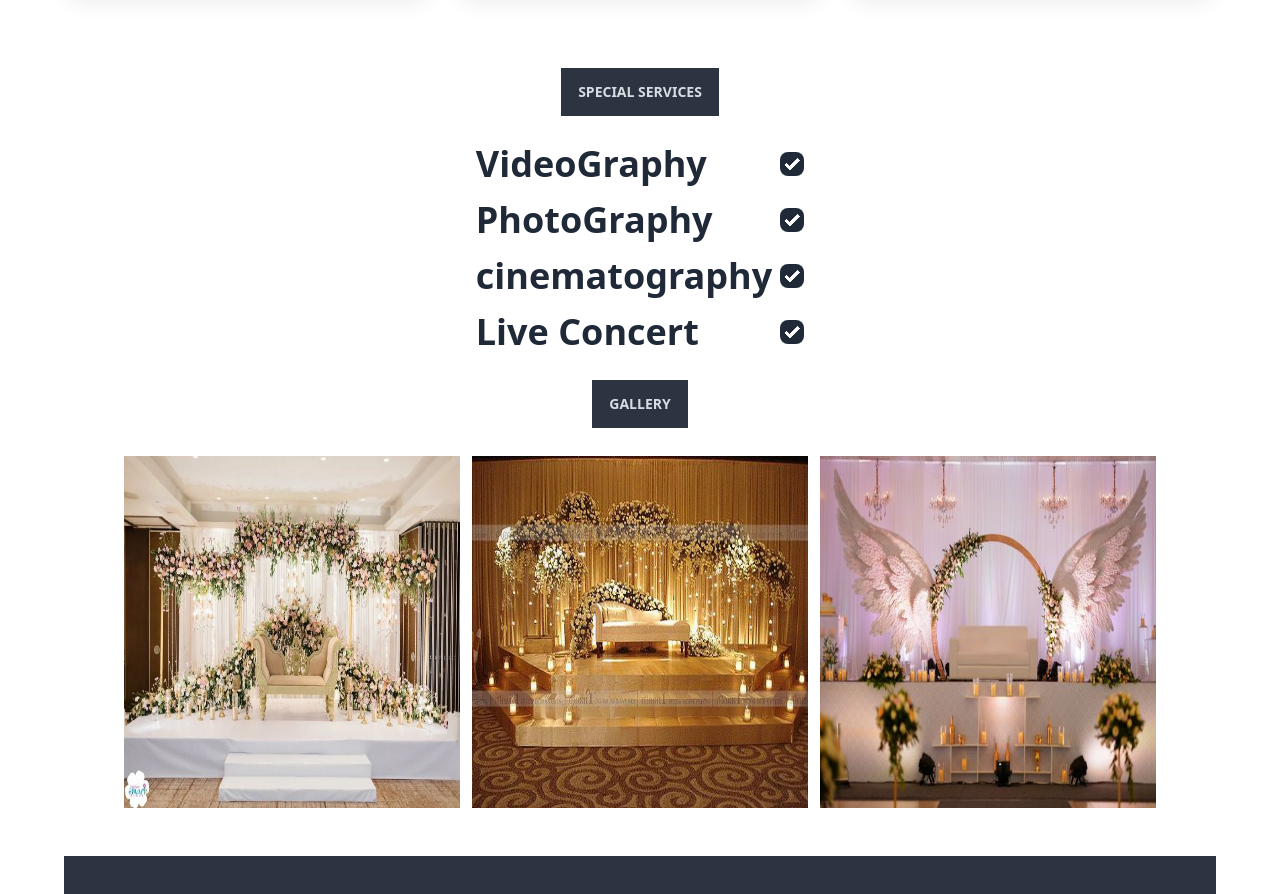
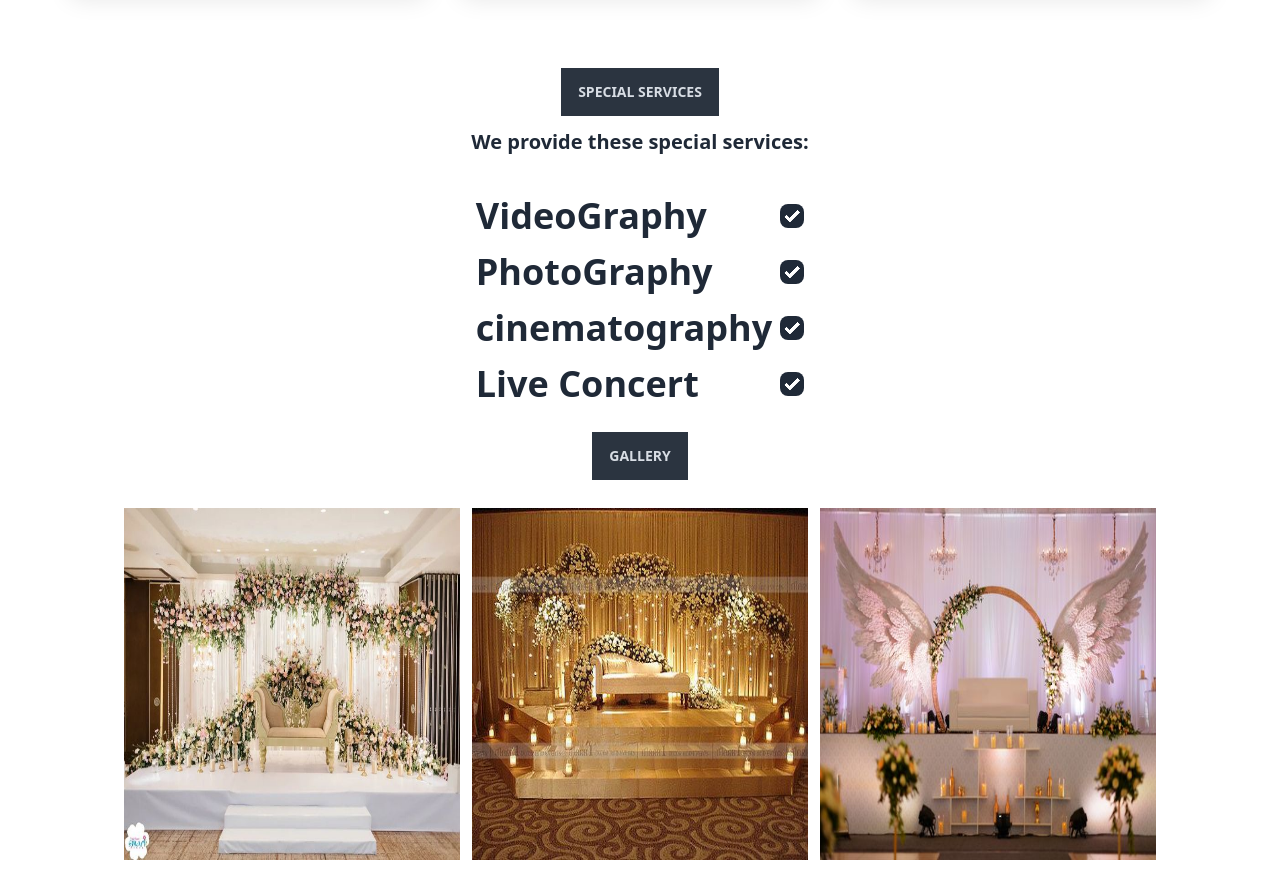
Before and after one commit to ZobaidaHossain/assignment-9-event-management, a React (Vite) app: page / in a window 1280 px wide. Shown: the part 2140-3034 px from the top of the page. Built offline with nearby package versions, Linux system fonts and the light colour scheme; no server answers.

Commit message:
firebase authentication done and special services added

```diff
--- a/src/Pages/Home/Home.jsx
+++ b/src/Pages/Home/Home.jsx
@@ -31,6 +31,7 @@ const Home = () => {
 </div>
 <div className="grid justify-items-center m-5 ">
          <button className="btn btn-neutral rounded-none ">Special SERVICES</button>
+         <p className="m-3 text-xl font-bold">We provide these special services:</p>
 <Special></Special>
          </div>
          <div className="grid justify-items-center m-5  ">
```
